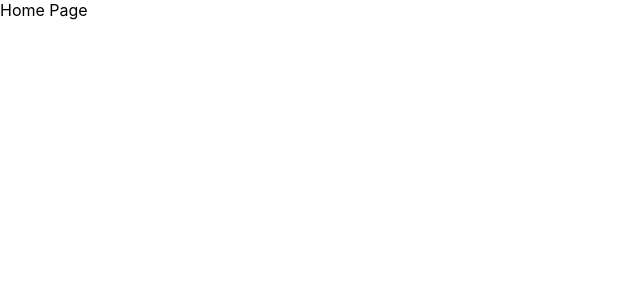
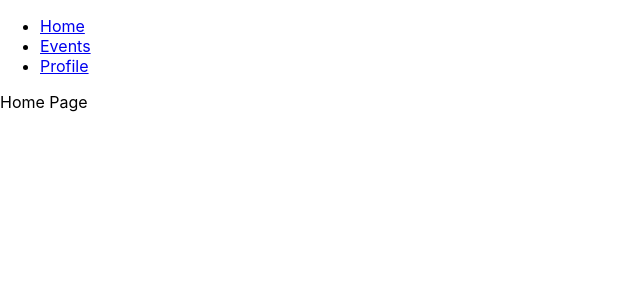
Before and after one commit to SHTh-App23/HvarErTonlist, a React (Create React App) app in the folder hvar-er-tonlist/: page / in a window 1280 px wide. Shown: the top 300 px of the page, without its empty margins (0-640 px from the left). Built offline with nearby package versions, Linux system fonts and the light colour scheme.

Commit message:
Links virka núna

```diff
--- a/hvar-er-tonlist/src/App.js
+++ b/hvar-er-tonlist/src/App.js
@@ -3,12 +3,14 @@ import { Routes,Route } from 'react-router-dom';
 import Home from './routes/Home';
 import Events from './routes/Events';
 import Profile from './routes/Profile';
+import Navigation from './Navigation';
 
 //Forsíða - viðburður - login - profile
 
 function App() {
   return (
     <>
+      <Navigation />
       <Routes>
         <Route path="/" element={<Home />} />
         <Route path="/events" element={<Events />} />
--- /dev/null
+++ b/hvar-er-tonlist/src/Navigation.js
@@ -0,0 +1,22 @@
+import React from 'react';
+import { Link } from 'react-router-dom';
+
+const Navigation = () => {
+    return (
+      <nav>
+        <ul>
+          <li>
+            <Link to="/">Home</Link>
+          </li>
+          <li>
+            <Link to="/events">Events</Link>
+          </li>
+          <li>
+            <Link to="/profile">Profile</Link>
+          </li>
+        </ul>
+      </nav>
+    );
+  };
+
+export default Navigation;
```
